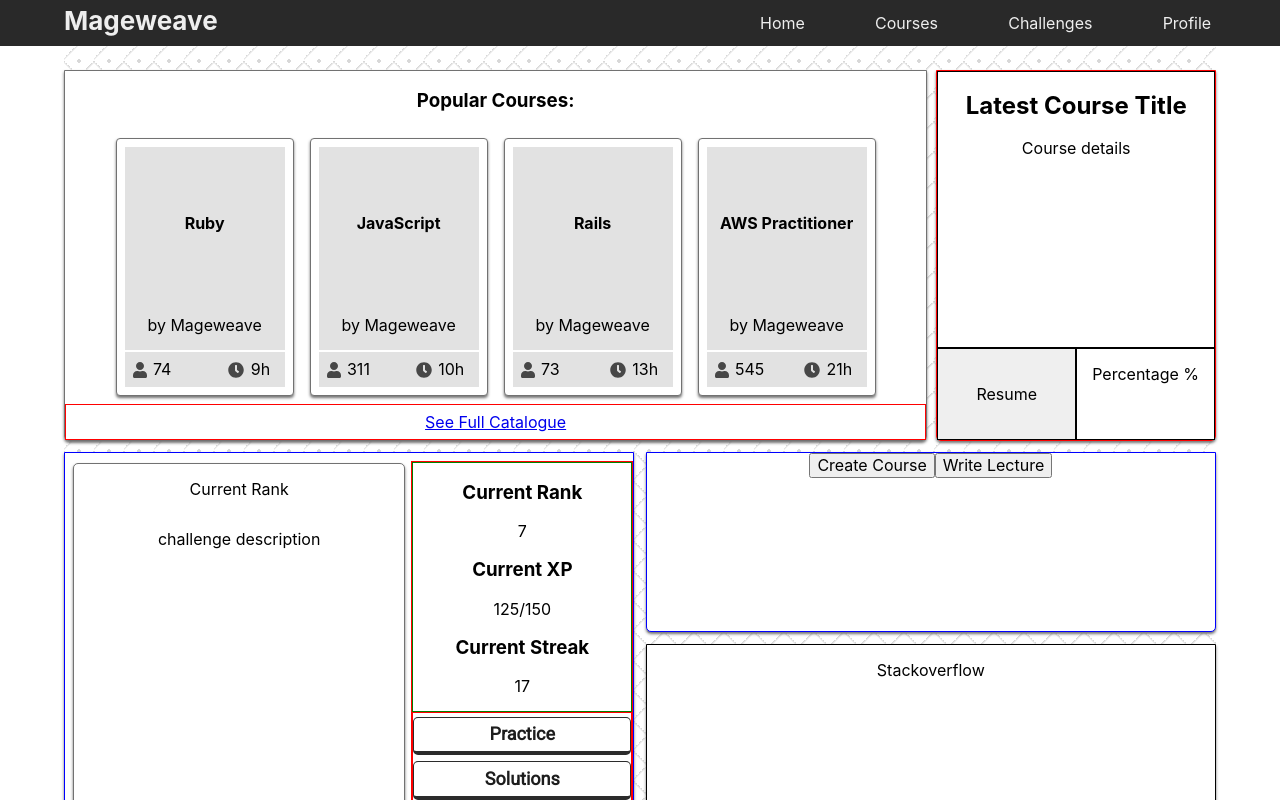
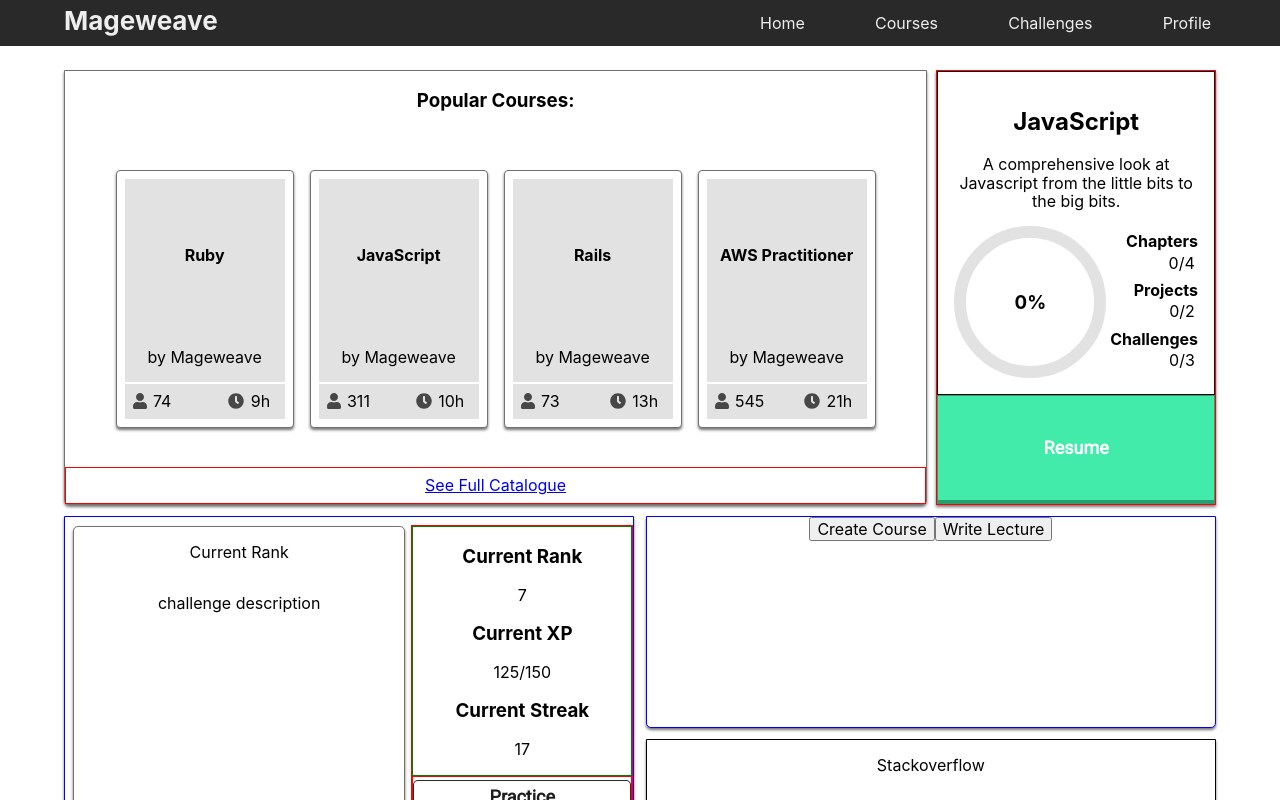
Before and after one commit to KevinKra/mageweave, a React (Create React App) app: page / in a window 1280 px wide. Shown: the top 800 px of the page. Built offline with nearby package versions, Linux system fonts and the light colour scheme.

Commit message:
Prototype last course element on dashboard

```diff
--- a/src/pages/DashboardPage/DashboardPage.js
+++ b/src/pages/DashboardPage/DashboardPage.js
@@ -41,15 +41,31 @@ export default function DashboardPage() {
         </section>
         <section className="latest-course">
           <div className="latest-course-details">
-            <h2>Latest Course Title</h2>
-            <p>Course details</p>
+            <h2>JavaScript</h2>
+            <p>A comprehensive look at Javascript from the little bits to the big bits.</p>
+            <section className="course-stats">
+              <aside className="progress-circle">
+                <h3>0%</h3>
+              </aside>
+              <aside className="progress-fractions">
+                <div>
+                  <h4>Chapters</h4>
+                  <p>0/4</p>
+                </div>
+                <div>
+                  <h4>Projects</h4>
+                  <p>0/2</p>
+                </div>
+                <div>
+                  <h4>Challenges</h4>
+                  <p>0/3</p>
+                </div>
+              </aside>
+          </section>
           </div>
           <button className="latest-course-resume">
             Resume
           </button>
-          <div className="latest-course-percentage">
-            <p>Percentage %</p>
-          </div>
         </section>
         <section className="author-options">
           <button>Create Course</button>
--- a/src/pages/DashboardPage/DashboardPage.scss
+++ b/src/pages/DashboardPage/DashboardPage.scss
@@ -3,7 +3,6 @@
 
 .DashboardPage {
   .dashboard-content {
-    @include background-pattern-1;
     @include page-template-1;
     display: grid;
     grid-template-columns: 1fr 1fr 1fr 1fr;
@@ -23,6 +22,7 @@
     margin: 0 auto;
     display: flex;
     flex-direction: column;
+    justify-content: space-between;
     width: 100%;
     .courses {
       display: flex;
@@ -40,20 +40,44 @@
     grid-template-columns: 1fr 1fr;
     grid-template-rows: 1fr 1fr 1fr 1fr;
     border: 1px solid red;
+    border-radius: 0;
     .latest-course-details {
       grid-column: 1 / 3;
       grid-row: 1 / 4;
       border: 1px solid black;
+      padding: 1rem;
+    }
+    .course-stats {
+      display: flex;
+      justify-content: space-between;
+      h4 {
+        margin: 0;
+      }
+      p {
+        margin: 0.2rem;
+      }
+    }
+    .progress-circle {
+      display: flex;
+      justify-content: center;
+      align-items: center;
+      border: 12px solid $accent-4-light;
+      border-radius: 50%;
+      min-height: 8rem;
+      min-width: 8rem;
+    }
+    .progress-fractions {
+      display: flex;
+      flex-direction: column;
+      justify-content: space-evenly;
+      text-align: end;
     }
     .latest-course-resume {
-      grid-column: 1 / 2;
+      @include btn-template-1;
+      grid-column: 1 / 3;
       grid-row: 4 / 5;
-      border: 1px solid black;
-    }
-    .latest-course-percentage {
-      grid-column: 2 / 3;
-      grid-row: 4 / 5;
-      border: 1px solid black;
+      height: 100%;
+      border-radius: 0;
     }
   }
   .author-options {
```
